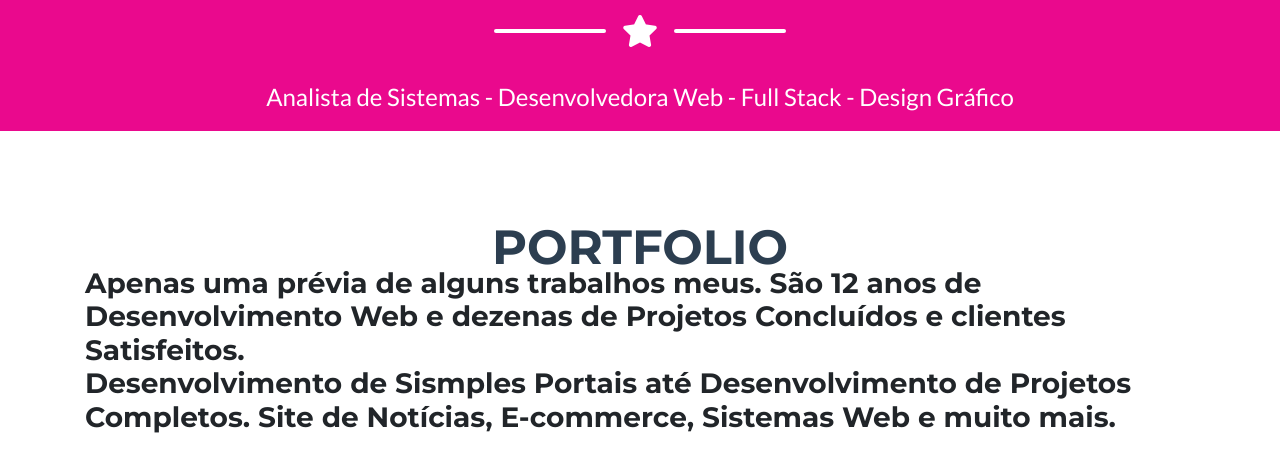
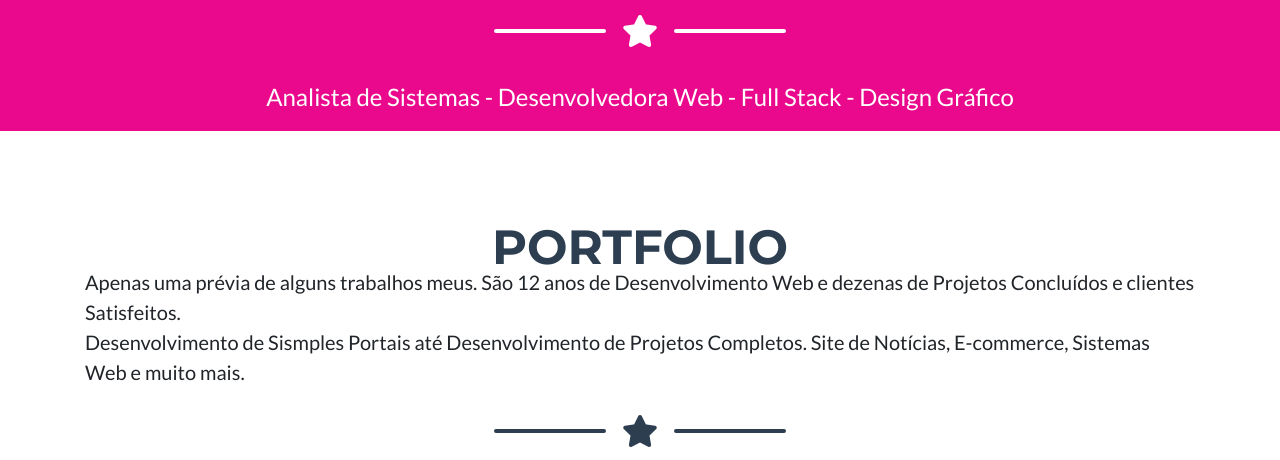
Before and after one commit to nanyzahn/nanyzahn.github.io, a website with bundled scripts: page index.html in a window 1280 px wide. Shown: the part 492-952 px from the top of the page. Built offline with nearby package versions, Linux system fonts and the light colour scheme.

Commit message:
Update index.html

```diff
--- a/index.html
+++ b/index.html
@@ -77,7 +77,7 @@
 
       <!-- Portfolio Section Heading -->
       <h2 class="page-section-heading text-center text-uppercase text-secondary mb-0">Portfolio</h2>
-<h3>Apenas uma prévia de alguns trabalhos meus. São 12 anos de Desenvolvimento Web e dezenas de Projetos Concluídos e clientes Satisfeitos.<br />Desenvolvimento de Sismples Portais até Desenvolvimento de Projetos Completos. Site de Notícias, E-commerce, Sistemas Web e muito mais.</h3>
+<p class="lead">Apenas uma prévia de alguns trabalhos meus. São 12 anos de Desenvolvimento Web e dezenas de Projetos Concluídos e clientes Satisfeitos.<br />Desenvolvimento de Sismples Portais até Desenvolvimento de Projetos Completos. Site de Notícias, E-commerce, Sistemas Web e muito mais.</p>
       <!-- Icon Divider -->
       <div class="divider-custom">
         <div class="divider-custom-line"></div>
```
